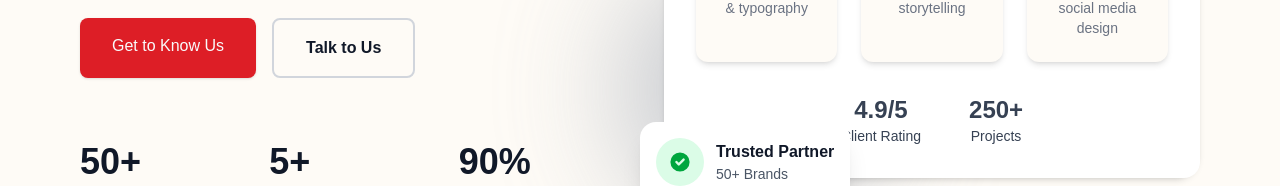
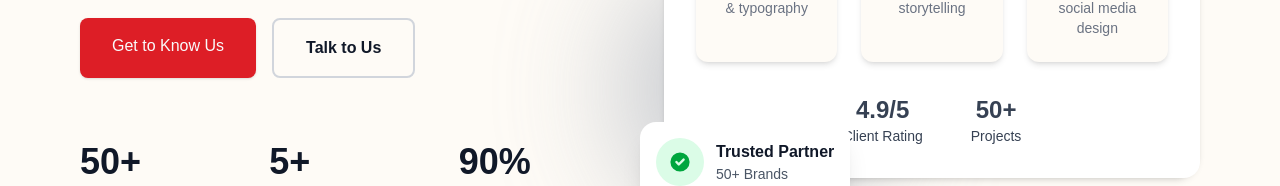
Before and after one commit to joyebene/aceline, a Next.js app: page / in a window 1280 px wide. Shown: the part 577-763 px from the top of the page. Built offline with nearby package versions, Linux system fonts and the light colour scheme.

Commit message:
first commit

```diff
--- a/src/components/home/serviceCarousel.tsx
+++ b/src/components/home/serviceCarousel.tsx
@@ -14,7 +14,7 @@ const services = [
             { icon: <Briefcase className="w-6 h-6 text-primary" />, title: "Brand Strategy", desc: "Positioning & storytelling" },
             { icon: <Smartphone className="w-6 h-6 text-primary" />, title: "Digital Presence", desc: "Website & social media design" },
         ],
-        stats: { rating: "4.9/5", label: "Client Rating", projects: "250+", label2: "Projects" },
+        stats: { rating: "4.9/5", label: "Client Rating", projects: "50+", label2: "Projects" },
     },
     {
         title: "Training & Consultancy",
@@ -24,7 +24,7 @@ const services = [
             { icon: <BookOpen className="w-6 h-6 text-primary" />, title: "Consultancy", desc: "Tailored brand growth strategies" },
             { icon: <Lightbulb className="w-6 h-6 text-primary" />, title: "Skill Development", desc: "Creative and marketing training" },
         ],
-        stats: { rating: "5.0/5", label: "Feedback Score", projects: "100+", label2: "Brands Trained" },
+        stats: { rating: "5.0/5", label: "Feedback Score", projects: "10+", label2: "Brands Trained" },
     },
     {
         title: "Media Management",
@@ -34,7 +34,7 @@ const services = [
             { icon: <BarChart2 className="w-6 h-6 text-primary" />, title: "Campaign Strategy", desc: "Targeted ad management" },
             { icon: <LineChart className="w-6 h-6 text-primary" />, title: "Analytics", desc: "Performance insights & optimization" },
         ],
-        stats: { rating: "4.8/5", label: "Audience Growth", projects: "300+", label2: "Campaigns" },
+        stats: { rating: "4.8/5", label: "Audience Growth", projects: "30+", label2: "Campaigns" },
     },
 ];
 
```
